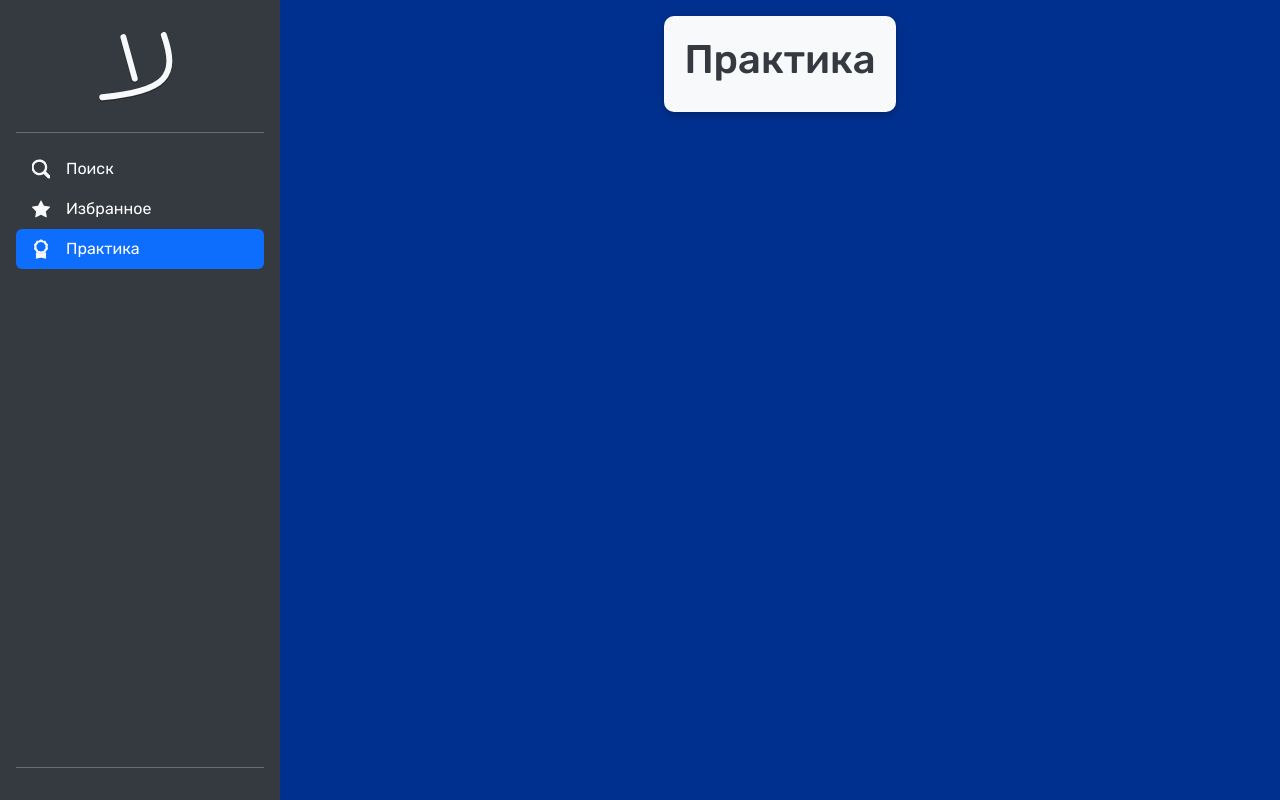
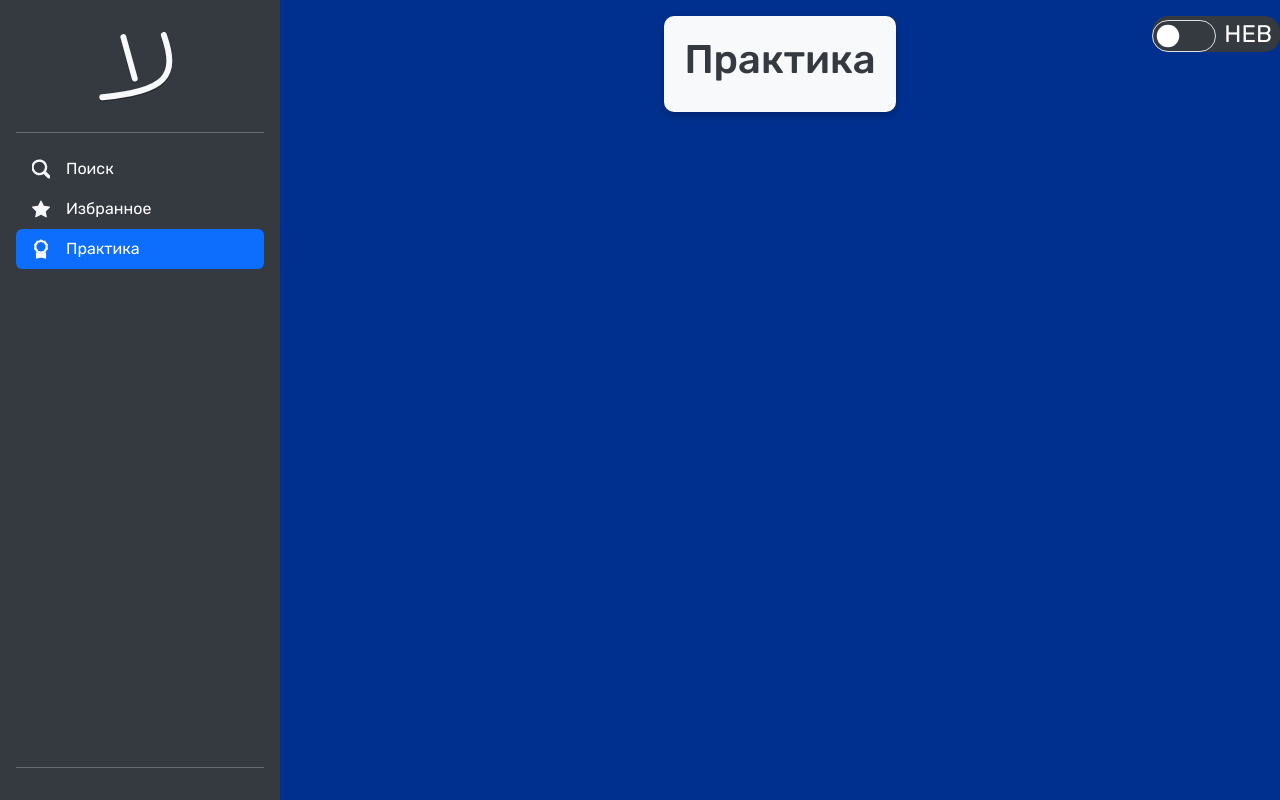
Before and after one commit to ArthurNaida/hebrew, a Vue app: page /#/practice in a window 1280 px wide. Built offline with nearby package versions, Linux system fonts and the light colour scheme.

Commit message:
add lang switcher

```diff
--- a/src/components/HCarousel.vue
+++ b/src/components/HCarousel.vue
@@ -7,47 +7,22 @@
     :mouse-drag="false"
     :snap-align="'center'"
     :style="'width: inherit'">
-      <slide v-for="(word, index) in wordsByLang" :key="index">
-        <h-border>
-          <div class="carousel__item" @click="changeLang(word)">{{ word.currentLang === 'heb' ? word.heb : word.rus }}</div>
-        </h-border>
-      </slide>
+      <slot></slot>
       <template #addons="{ slidesCount }">
-        <Navigation v-if="slidesCount > 1 && windowSize.width > 576" />
+        <navigation v-if="slidesCount > 1 && windowSize.width > 576" />
         <pagination v-if="slidesCount > 1 && windowSize.width > 576" />
       </template>
     </carousel>
   </template>
 <script setup lang="ts">
-import { useStore } from '@/store';
-import { storeToRefs } from 'pinia';
 import 'vue3-carousel/dist/carousel.css'
-import { Carousel, Slide, Pagination, Navigation } from 'vue3-carousel'
-import HBorder from './HBorder.vue';
+import { Carousel, Pagination, Navigation } from 'vue3-carousel';
 import { useWindowResize } from '@/hooks';
-import { ref } from 'vue';
 let windowSize = {
   width: window.innerWidth,
   height: window.innerHeight
 }
 useWindowResize(windowSize)
-
-const store = useStore();
-const {savedWords} = storeToRefs(store);
-
-const wordsByLang = ref(savedWords.value.map((word) => {
-  console.log(word)
-  if (word.value !== undefined) {
-    let heb = word.value.split('-')[0];
-    let rus = word.value.split('-')[1];
-    let currentLang = 'heb';
-
-    return {heb, rus, currentLang};
-  }
-}))
-function changeLang(word: {heb: string, rus: string, currentLang: 'heb' | 'rus'}) {
-  word.currentLang = word.currentLang === 'heb' ? 'rus' : 'heb';
-}
 </script>
 
 
--- a/src/components/HPractice.vue
+++ b/src/components/HPractice.vue
@@ -4,10 +4,50 @@
             <h1>Практика</h1>
         </h-border>
     </div>
-    <h-carousel/>
+    <h-switch-button @switchLang="switchCommonLang">{{ commonLang }}</h-switch-button>
+    <h-carousel>
+        <slide v-for="(word, index) in wordsByLang" :key="index">
+            <h-border>
+            <div class="carousel__item" @click="switchLangInWord(word)">{{ word.currentLang === 'heb' ? word.heb : word.rus }}</div>
+            </h-border>
+        </slide>
+    </h-carousel>
 </template>
 
 <script setup lang="ts">
+import 'vue3-carousel/dist/carousel.css'
+import { Slide } from 'vue3-carousel'
 import HBorder from './HBorder.vue';
-import HCarousel from './HCarousel.vue';
+import HSwitchButton from '@/components/HSwitchButton.vue'
+import HCarousel from './HCarousel.vue'
+import { ref } from 'vue';
+import { useStore } from '@/store';
+import { storeToRefs } from 'pinia';
+
+const store = useStore();
+const {savedWords} = storeToRefs(store);
+
+let commonLang = ref<string>('HEB')
+
+const wordsByLang = ref(savedWords.value.map((word) => {
+  console.log(word)
+  if (word.value !== undefined) {
+    let heb = word.value.split('-')[0];
+    let rus = word.value.split('-')[1];
+    let currentLang = 'heb';
+
+    return {heb, rus, currentLang};
+  }
+}))
+function switchCommonLang() {
+    commonLang.value = commonLang.value === 'HEB' ? 'RUS' : 'HEB';
+
+    wordsByLang.value.forEach(word => {
+        console.log(word?.currentLang)
+        word.currentLang = commonLang.value === 'HEB' ? 'heb' : 'rus';
+    });
+}
+function switchLangInWord(word: {heb: string, rus: string, currentLang: string}) {
+  word.currentLang = word.currentLang === 'heb' ? 'rus' : 'heb';
+}
 </script>
--- a/src/components/HSearchForm.vue
+++ b/src/components/HSearchForm.vue
@@ -32,7 +32,7 @@ const emit = defineEmits<{
 }>()
 
 const onSubmitRoot: any = () => {
-    emit('submitRoot', letters)
+    emit('submitRoot', letters);
 }
 </script>
 
--- /dev/null
+++ b/src/components/HSwitchButton.vue
@@ -0,0 +1,39 @@
+<template>
+    <div class="form-check form-switch position-fixed end-0">
+        <input class="form-check-input" type="checkbox" role="switch" id="flexSwitchCheckDefault"
+        @click="onSwitch">
+        <label class="form-check-label px-2" for="flexSwitchCheckDefault"
+            ><slot></slot>
+        </label>
+    </div>
+</template>
+
+<script setup lang="ts">
+import { defineEmits } from 'vue';
+
+const emit = defineEmits<{
+    switchLang: []
+}>();
+const onSwitch: any = () => {
+    emit('switchLang');
+}
+</script>
+
+
+<style scoped>
+.form-check {
+    background: var(--main-dark);
+  border-radius: 1em;
+
+}
+.form-switch .form-check-input {
+    --bs-form-switch-bg: url("data: image/svg+xml,%3csvg xmlns=%27http://www.w3.org/2000/svg%27 viewBox=%27-4 -4 8 8%27%3e%3ccircle r=%273%27 fill=%27%23fff%27/%3e%3c/svg%3e");
+    width: 4em;
+    height: 2em;
+    background-color: var(--main-dark);
+}
+.form-check-label {
+    font-size: 1.5em;
+    color: white;
+}
+</style>
```
